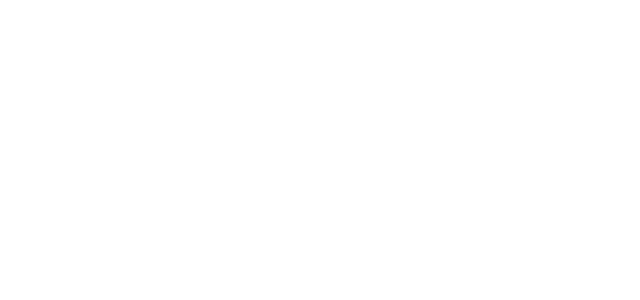
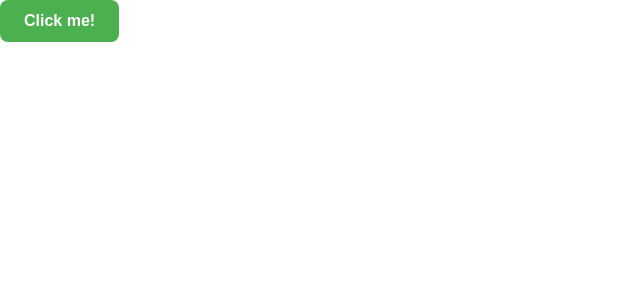
Before and after one commit to appelqvistelias/recipe-finder, a React (Vite) app: page / in a window 1280 px wide. Shown: the top 300 px of the page, without its empty margins (0-640 px from the left). Built offline with nearby package versions, Linux system fonts and the light colour scheme.

Commit message:
added basic button components

```diff
--- a/src/App.jsx
+++ b/src/App.jsx
@@ -1,5 +1,15 @@
 import "./App.css";
+import Button from "./components/button";
 
-function App() {}
+function App() {
+  return (
+    <Button
+      title="Click me!"
+      onClick={() => {
+        alert("Hello there!");
+      }}
+    />
+  );
+}
 
 export default App;
--- /dev/null
+++ b/src/components/Button.jsx
@@ -0,0 +1,9 @@
+import styles from "./Button.module.css";
+
+export default function Button({ title, onClick }) {
+  return (
+    <button className={styles.button} onClick={onClick}>
+      {title}
+    </button>
+  );
+}
--- /dev/null
+++ b/src/components/Button.module.css
@@ -0,0 +1,14 @@
+.button {
+  background-color: #4caf50;
+  color: white;
+  font-weight: bold;
+  font-size: 16px;
+  padding: 12px 24px;
+  border: none;
+  border-radius: 8px;
+  cursor: pointer;
+}
+
+.button:hover {
+  background-color: #45a049;
+}
```
